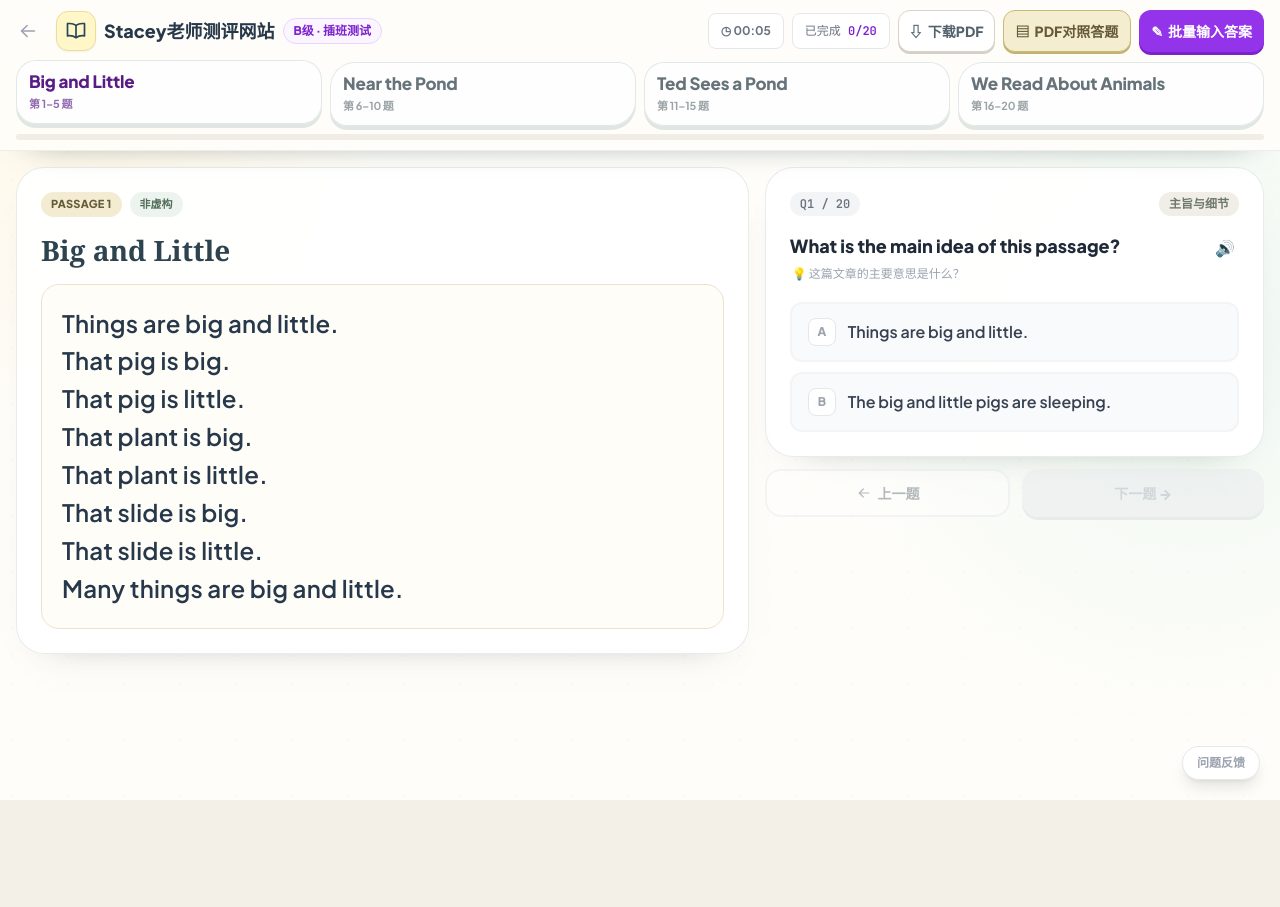
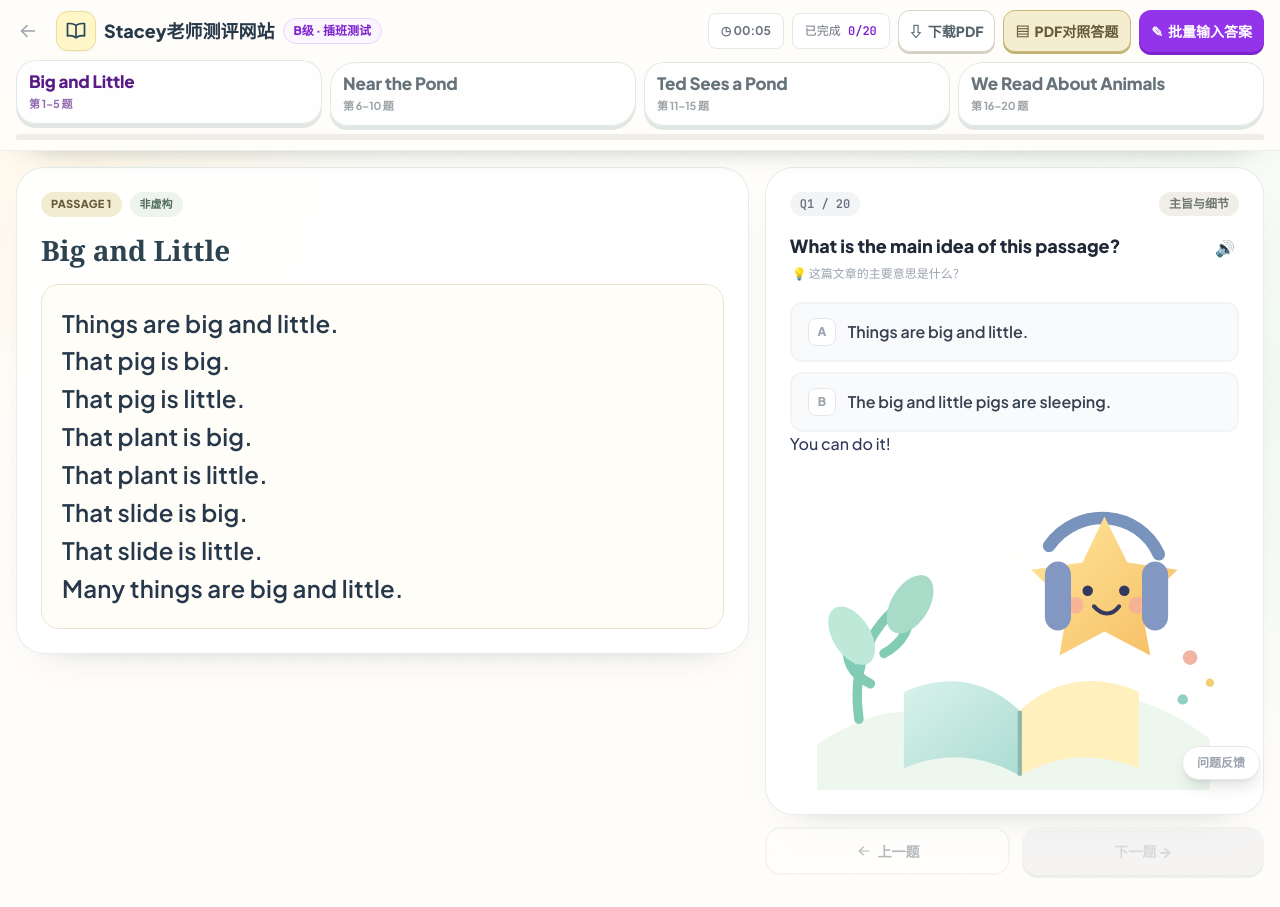
Before and after one commit to sltiti-cmd/raz-test, a React (Vite) app: page /placement/1 in a window 1280 px wide. Before the commit the page ends 800 px from the top, so only its background shows below. Built offline with nearby package versions, Linux system fonts and the light colour scheme.

Commit message:
style: align question card with Stacey visual system

```diff
--- a/src/components/QuestionCard.jsx
+++ b/src/components/QuestionCard.jsx
@@ -1,4 +1,5 @@
 import { playReadingOption, playReadingQuestion } from '../utils/readingAudio'
+import StudyBuddy from './StudyBuddy'
 
 export default function QuestionCard({ question, selectedAnswer, onAnswer, levelId, tts, hideZh, hideTts, total, accent = 'teal' }) {
   const showQuestionTts = !hideTts && ['A', 'B', 'C', 'D', 'E', 'F'].includes(levelId) && tts?.question !== false
@@ -7,11 +8,11 @@ export default function QuestionCard({ question, selectedAnswer, onAnswer, level
     ? { selBg: 'bg-purple-50', selBorder: 'border-purple-400', keyBg: 'bg-purple-500',
         hoverBorder: 'hover:border-purple-200', hoverKey: 'group-hover:border-purple-300 group-hover:text-purple-500',
         text: 'text-purple-800', tts: 'hover:text-purple-500 hover:bg-purple-50', check: 'text-purple-500' }
-    : { selBg: 'bg-[#edf3ee]', selBorder: 'border-[#7e9784]', keyBg: 'bg-[#5f7a67]',
-        hoverBorder: 'hover:border-[#b6c6b9]', hoverKey: 'group-hover:border-[#9caf9f] group-hover:text-[#5f7a67]',
-        text: 'text-[#385044]', tts: 'hover:text-[#5f7a67] hover:bg-[#edf3ee]', check: 'text-[#5f7a67]' }
+    : { selBg: 'bg-[#edf8f5]', selBorder: 'border-[#8fcfc0]', keyBg: 'bg-[#5daaa1]',
+        hoverBorder: 'hover:border-[#b9ddd5]', hoverKey: 'group-hover:border-[#9fd1c6] group-hover:text-[#3f948d]',
+        text: 'text-[#365f5a]', tts: 'hover:text-[#3f948d] hover:bg-[#edf8f5]', check: 'text-[#4b9f97]' }
   return (
-    <div className="bg-white rounded-2xl shadow-card p-5 sm:p-6">
+    <div className="question-card-shell bg-white rounded-2xl shadow-card p-5 sm:p-6">
       {/* Header */}
       <div className="flex items-center justify-between mb-4">
         <span className="font-mono text-xs font-black text-gray-500 bg-gray-100
@@ -113,6 +114,11 @@ export default function QuestionCard({ question, selectedAnswer, onAnswer, level
           )
         })}
       </div>
+
+      <div className="question-study-buddy" aria-hidden="true">
+        <span>You can do it!</span>
+        <StudyBuddy className="question-study-buddy-art" decorative />
+      </div>
     </div>
   )
 }
```
